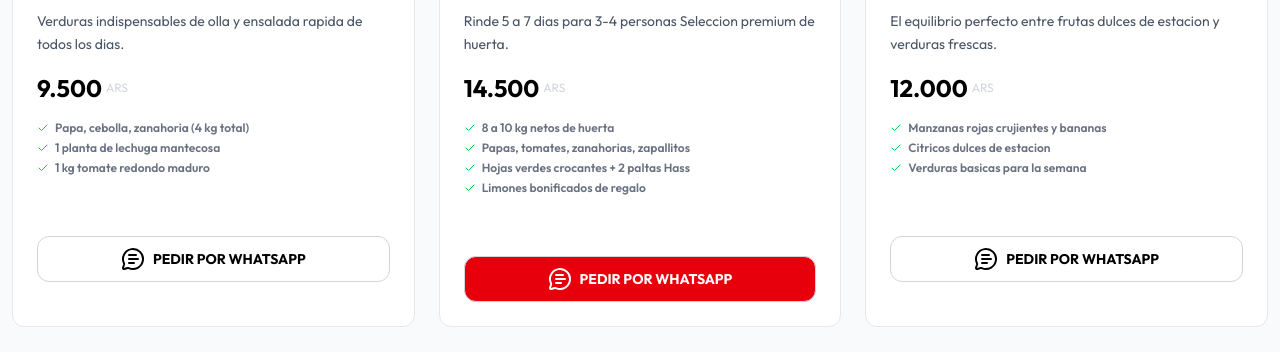
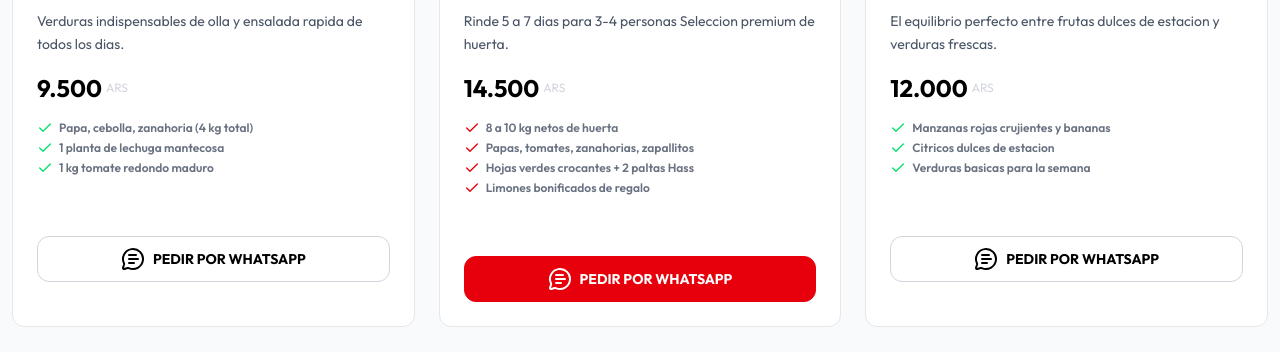
Before and after one commit to marelizal/frutix-template, a Next.js app in the folder landing/: page / in a window 1280 px wide. Shown: the part 840-1192 px from the top of the page. Built offline with nearby package versions, Linux system fonts and the light colour scheme.

Commit message:
offers: cambie el color del check a rojo cuando es la oferta principal

```diff
--- a/landing/src/components/offers.tsx
+++ b/landing/src/components/offers.tsx
@@ -83,7 +83,7 @@ function Offers() {
             {offer.items.map((detail: string, index: number) => (
               <p key={index} className="text-xs text-gray-500 my-1 font-semibold flex items-center gap-1.5">
                 <span>
-                  <Check className="w-3 h-3 text-green-500 " />
+                  <Check className={`w-4 h-4 font-bold ${offer.featured ? "text-red-600" :"text-green-400"} "`} />
                 </span>
                 {detail}
               </p>
@@ -91,8 +91,8 @@ function Offers() {
 
             <a
               className={`inline-flex items-center justify-center gap-2 w-full text-black
-               uppercase text-sm font-bold mt-14 border border-gray-300 rounded-xl py-2.5 px-4 hover:bg-red-300 hover:text-white
-               transition-colors ${offer.featured ? "bg-red-600 text-white" :"bg-white text-black"}`}
+               uppercase text-sm font-bold mt-14 border  rounded-xl py-2.5 px-4 hover:bg-red-300 hover:text-white
+               transition-colors ${offer.featured ? "bg-red-600 border-red-600 text-white" :"bg-white border-gray-300 text-black"}`}
               href={whatsappUrl}
               target="_blank"
               rel="noopener noreferrer"
```
